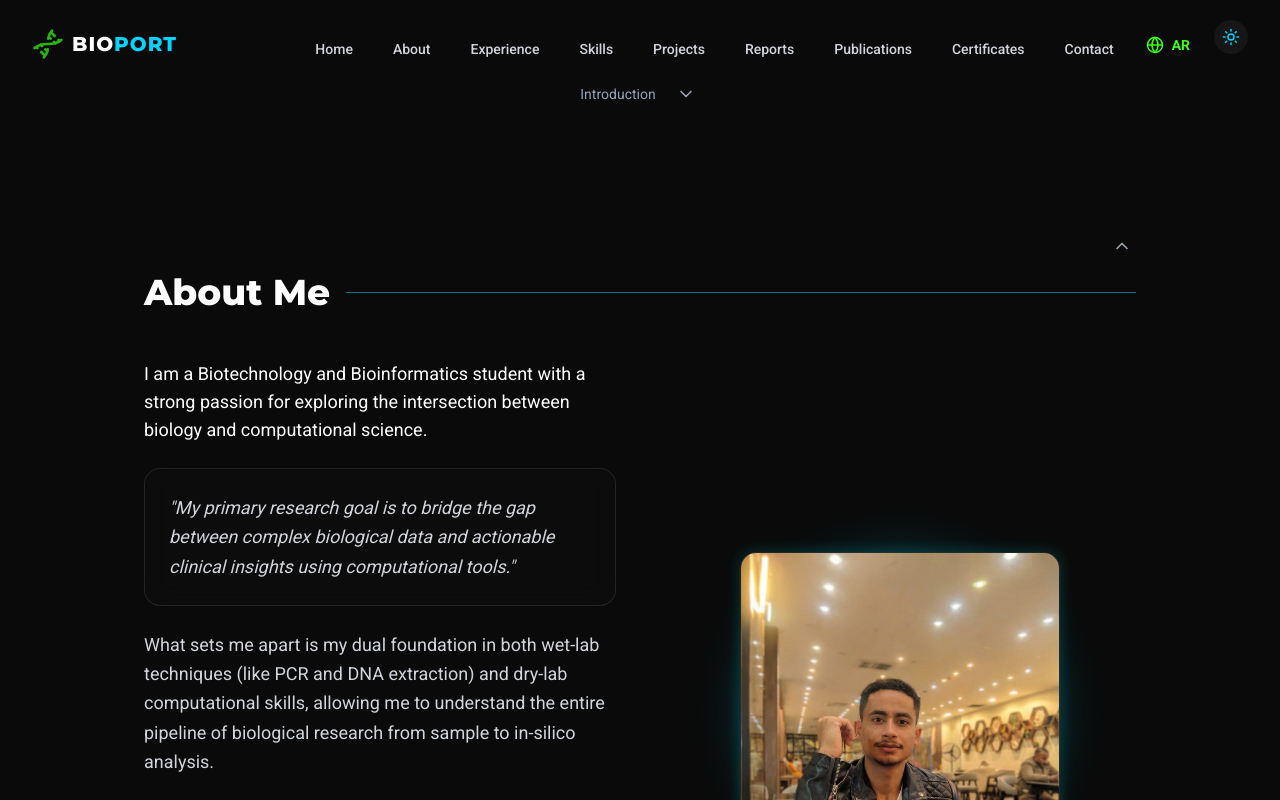
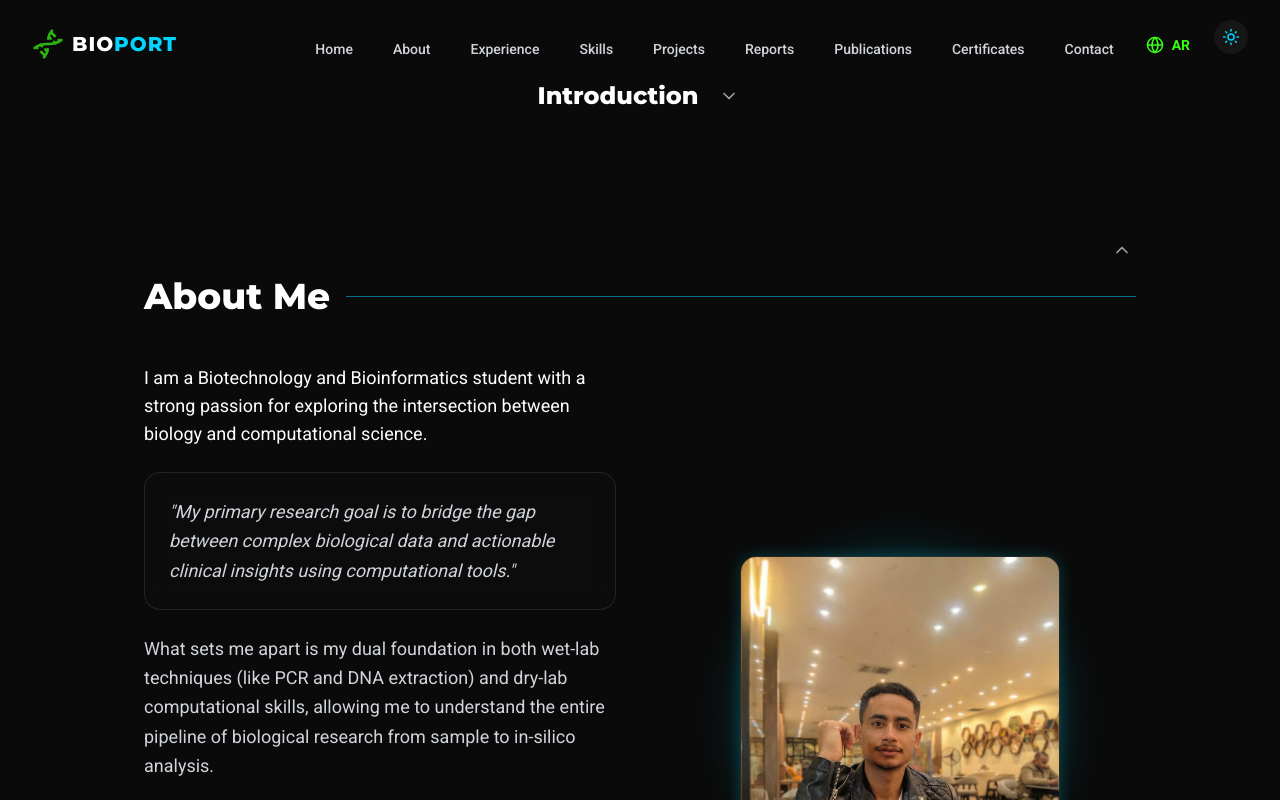
Before and after one commit to mahmoudm333s7-cmd/Makh, a React (Vite) app: page / in a window 1280 px wide. Both pictures are taken after a click on the button 616 px from the left and 238 px from the top of the page. Shown: the top 800 px of the page. Built offline with nearby package versions, Linux system fonts and the light colour scheme.

Commit message:
Preserve section title size when collapsed

```diff
--- a/src/pages/Home.jsx
+++ b/src/pages/Home.jsx
@@ -52,6 +52,20 @@ const getCatColor = (id) => {
   }
 };
 
+const sectionTitleClasses = {
+  home: 'text-xl md:text-2xl font-heading font-bold text-white',
+  about: 'text-3xl md:text-4xl font-heading font-bold text-white',
+  experience: 'text-2xl md:text-3xl font-heading font-bold text-white',
+  skills: 'text-3xl md:text-4xl font-heading font-bold text-white',
+  goals: 'text-2xl md:text-3xl font-heading font-bold text-purple-400',
+  projects: 'text-3xl md:text-4xl font-heading font-bold neon-text-blue',
+  reports: 'text-3xl md:text-4xl font-heading font-bold text-white',
+  publications: 'text-3xl md:text-4xl font-heading font-bold text-white',
+  articles: 'text-3xl md:text-4xl font-heading font-bold text-white',
+  certificates: 'text-3xl md:text-4xl font-heading font-bold text-purple-400',
+  contact: 'text-3xl font-heading font-bold neon-text-green',
+};
+
 const Home = () => {
   const { lang } = useAppContext();
   const data = siteData[lang];
@@ -66,7 +80,7 @@ const Home = () => {
 
   const sectionToggle = (sectionId, label) => (
     <>
-      <span>{label}</span>
+      <span className={sectionTitleClasses[sectionId]}>{label}</span>
       <button
         type="button"
         onClick={() => toggleSection(sectionId)}
```
